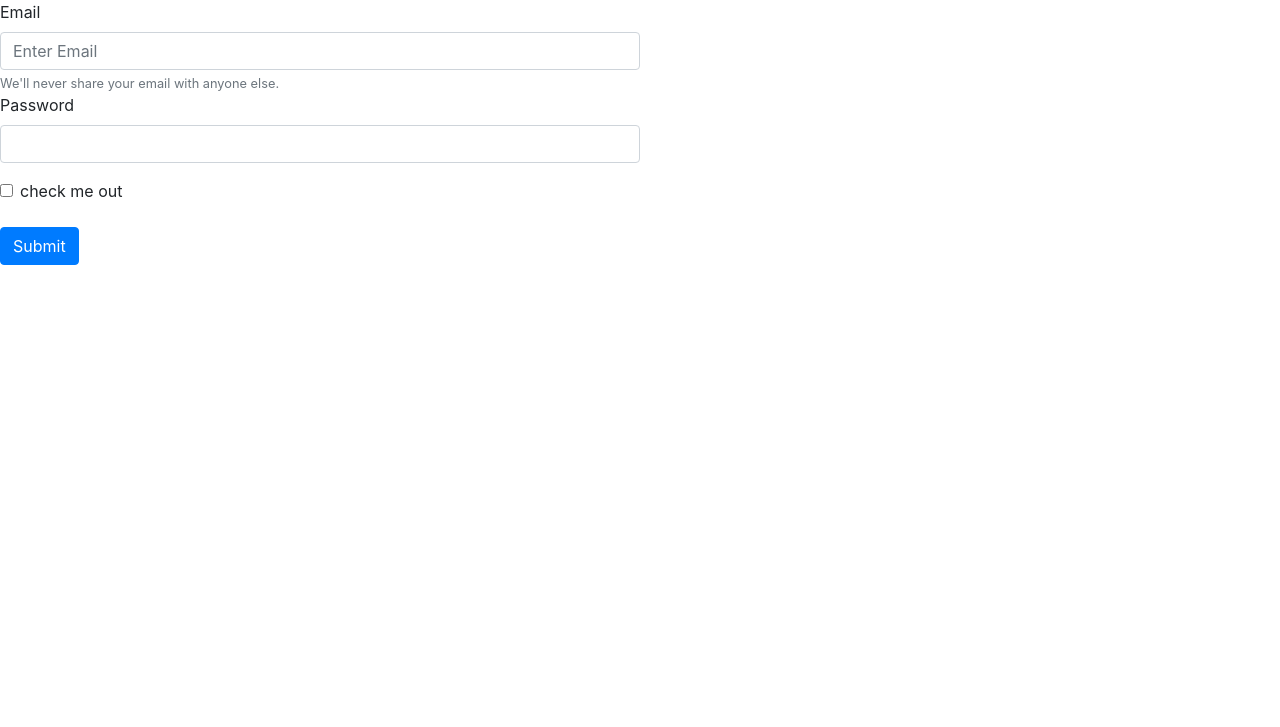
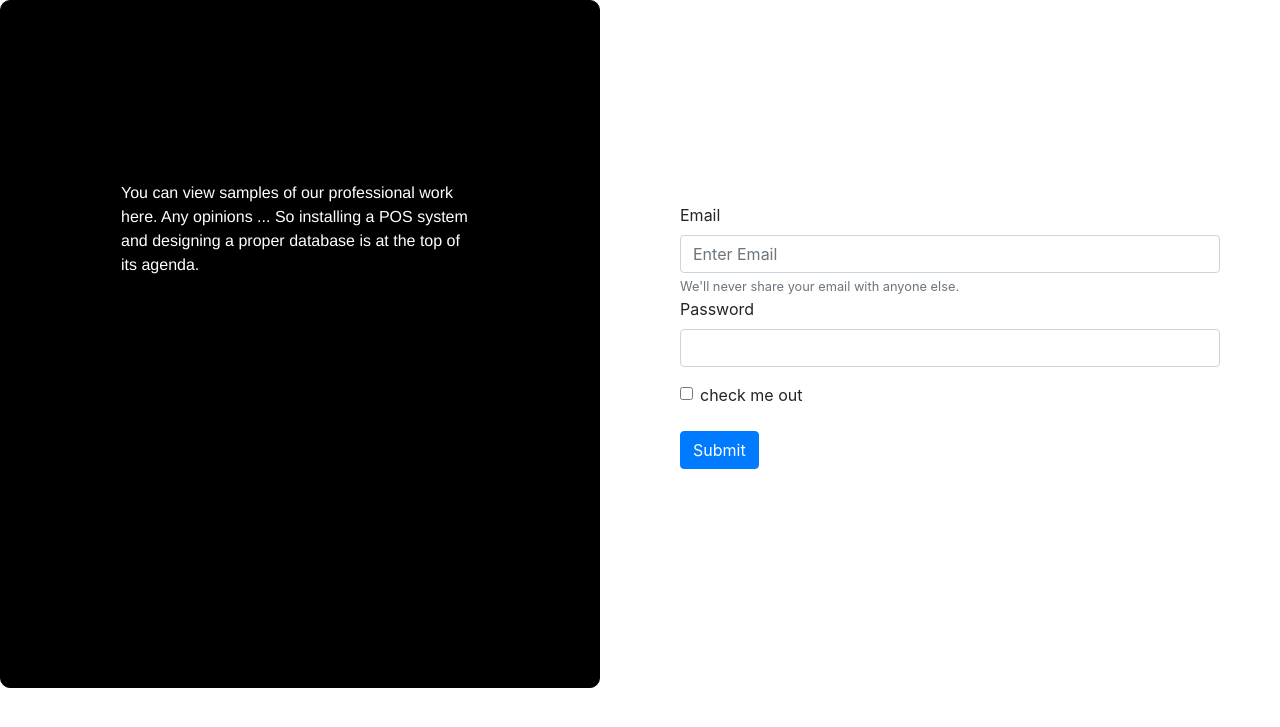
Before and after one commit to iffishells/Inventory-Control-Management-system, a PHP site: page /login/login.html in a window 1280 px wide. Shown: the top 727 px of the page. Run offline with PHP 8.4, Linux system fonts and the light colour scheme.

Commit message:
update left and right bar

```diff
--- a/login/login.html
+++ b/login/login.html
@@ -15,12 +15,22 @@
 <body>
     <form class="login-page" action="/">
 
+        <div class="right-side">
+            <div class="inner-right-side">
+                <p>You can view samples of our professional work here. Any opinions ... So installing a POS system and
+                    designing a proper database is at the top of its agenda.</p>
+            </div>
+
+        </div>
+
+
         <div class="left-side">
             <div class="form-group">
                 <label for="input-email">Email</label>
                 <input id="input-email" aria-describedby="emailHelp" placeholder="Enter Email" type="email"
                     name="input-email" class="form-control">
-            <small class="form-text text-muted" , id="emailHelp">We'll never share your email with anyone else.</small>
+                <small class="form-text text-muted" , id="emailHelp">We'll never share your email with anyone
+                    else.</small>
 
 
                 <div class="form-group">
--- a/login/style/login.css
+++ b/login/style/login.css
@@ -1,6 +1,28 @@
-.login-page
-{
-    display: grid;
-    grid-template-columns: repeat(2,2fr);
-
+.login-page {
+  display: grid;
+  grid-template-columns: repeat(2, 2fr);
+  grid-gap: 5rem;
 }
+.inner-right-side {
+  display: gird;
+  grid-template-columns: 2fr;
+  align-items: center;
+}
+.right-side {
+  border: 1px solid black;
+  height: 43rem;
+  background-color: black;
+  color: white;
+  font-family: "Franklin Gothic Medium", "Arial Narrow", Arial, sans-serif;
+  border-radius: 10px;
+  width: 100%%;
+  padding-top:30%;
+  padding-bottom:30%;
+  padding-left: 20%;
+  padding-right:20%;
+}
+.left-side {
+  display: grid;
+  align-self: center;
+  padding-right: 10%;
+}
```
Lines whose indentation alone changed are shown as unchanged.
